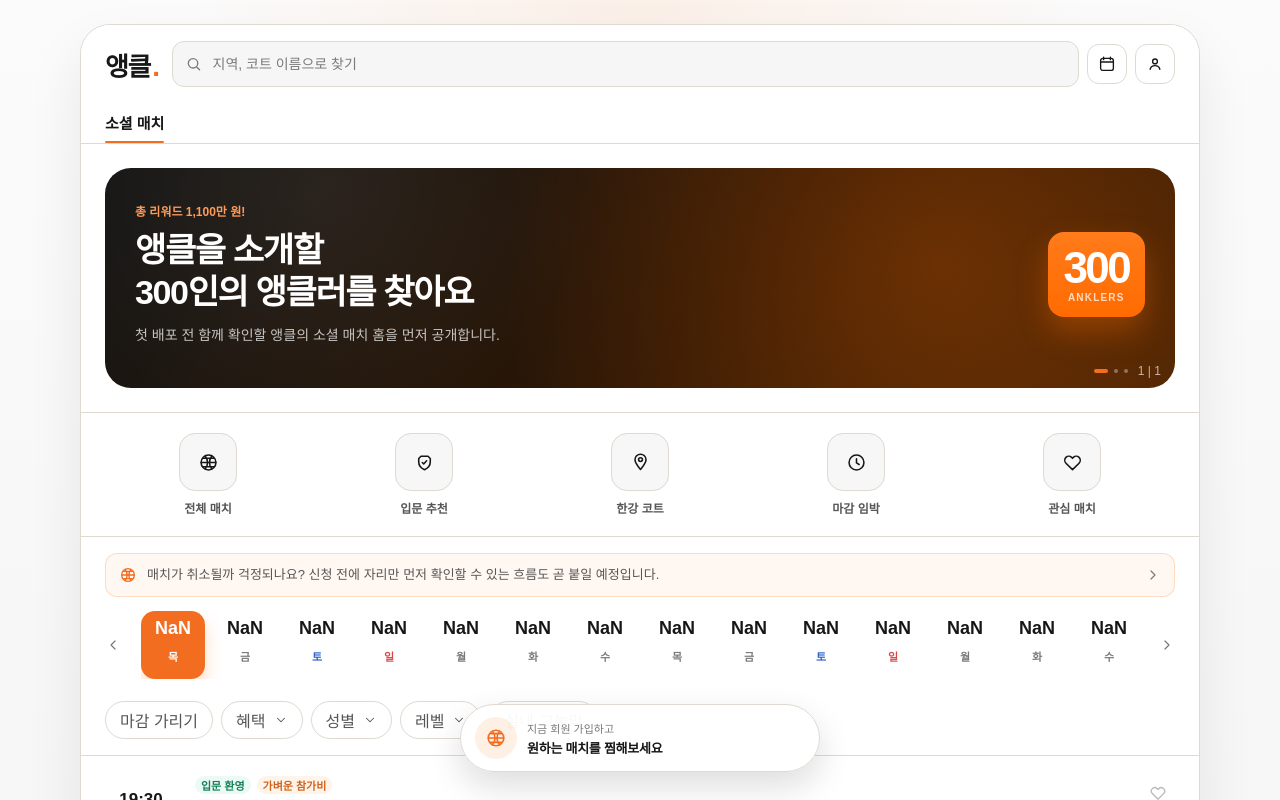
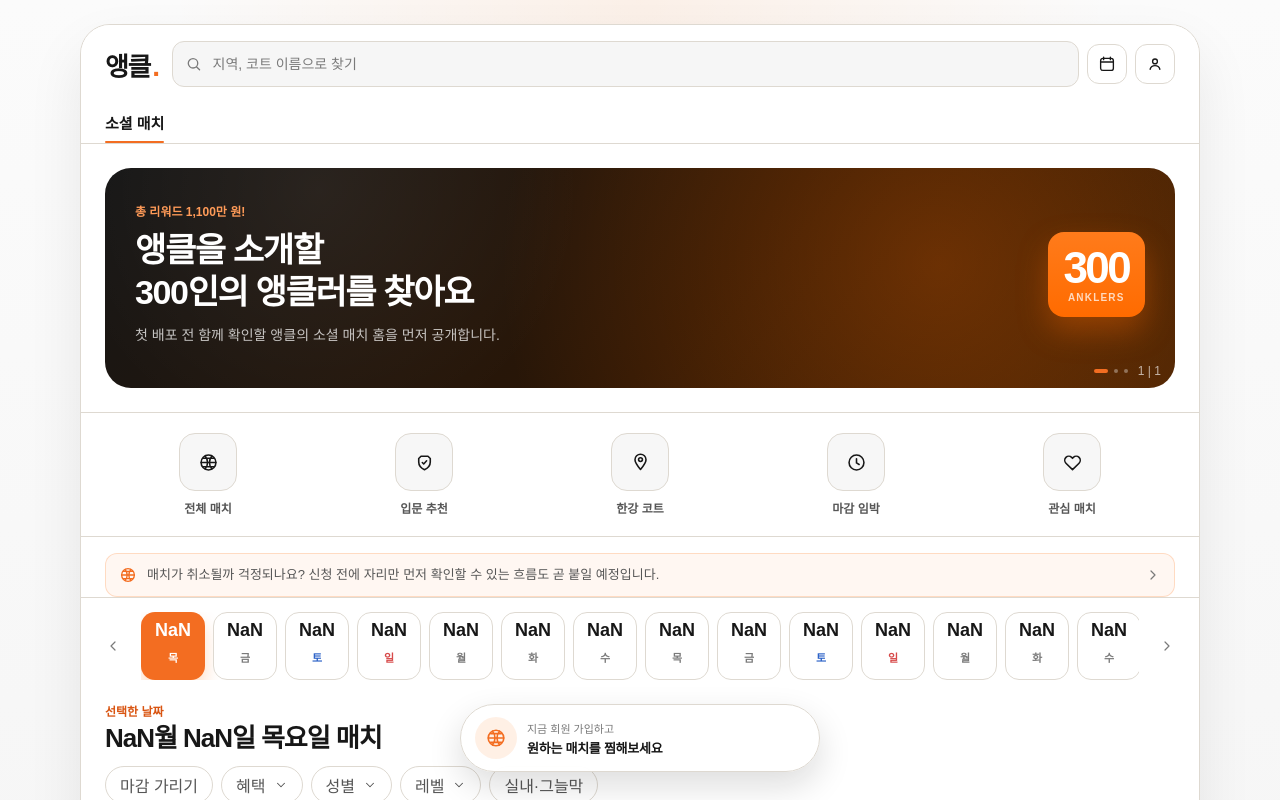
Before and after one commit to cba700/Ankle, a Next.js app: page / in a window 1280 px wide. Shown: the top 800 px of the page. Built offline with nearby package versions, Linux system fonts and the light colour scheme.

Commit message:
날짜 선택 영역 가시성 보강

```diff
--- a/src/components/home/home-date-picker.module.css
+++ b/src/components/home/home-date-picker.module.css
@@ -5,6 +5,7 @@
   gap: 8px;
   padding: 12px 8px 8px;
   background: #fff;
+  border-top: 1px solid var(--line);
 }
 
 .arrowButton {
@@ -42,13 +43,14 @@
   gap: 4px;
   min-height: 60px;
   padding: 8px 6px;
-  border: 0;
+  border: 1px solid var(--line);
   border-radius: 14px;
-  background: transparent;
+  background: #fff;
   color: var(--text-primary);
 }
 
 .chipActive {
+  border-color: transparent;
   background: var(--accent);
   box-shadow: 0 10px 18px rgba(255, 107, 0, 0.24);
 }
--- a/src/components/home/home-page.module.css
+++ b/src/components/home/home-page.module.css
@@ -17,6 +17,28 @@
   display: grid;
 }
 
+.dateSummary {
+  display: grid;
+  gap: 4px;
+  padding: 10px 16px 0;
+  background: #fff;
+}
+
+.dateSummaryEyebrow {
+  margin: 0;
+  color: var(--accent-strong);
+  font-size: 12px;
+  font-weight: 700;
+}
+
+.dateSummaryTitle {
+  margin: 0;
+  color: var(--text-primary);
+  font-size: 22px;
+  line-height: 1.2;
+  letter-spacing: -0.04em;
+}
+
 @media (min-width: 768px) {
   .page {
     padding: 24px 24px 132px;
@@ -28,4 +50,12 @@
     border-radius: 30px;
     box-shadow: 0 26px 56px rgba(17, 17, 17, 0.08);
   }
+
+  .dateSummary {
+    padding: 12px 24px 0;
+  }
+
+  .dateSummaryTitle {
+    font-size: 26px;
+  }
 }
--- a/src/components/home/home-page.tsx
+++ b/src/components/home/home-page.tsx
@@ -25,6 +25,7 @@ export function HomePage({ matches, dates }: HomePageProps) {
   const [activeFilterIds, setActiveFilterIds] = useState<string[]>([]);
 
   const matchRows = buildHomeMatchRows(matches);
+  const selectedDate = dates.find((date) => date.key === selectedDateKey) ?? dates[0];
   const hideClosed = activeFilterIds.includes("hideClosed");
   const visibleRows = matchRows.filter((row) => {
     if (row.dateKey !== selectedDateKey) {
@@ -67,6 +68,12 @@ export function HomePage({ matches, dates }: HomePageProps) {
             onSelect={setSelectedDateKey}
             selectedDateKey={selectedDateKey}
           />
+          <section className={styles.dateSummary}>
+            <p className={styles.dateSummaryEyebrow}>선택한 날짜</p>
+            <h2 className={styles.dateSummaryTitle}>
+              {selectedDate.month}월 {selectedDate.day}일 {selectedDate.weekdayLong} 매치
+            </h2>
+          </section>
           <HomeFilterBar
             activeFilterIds={activeFilterIds}
             items={HOME_FILTERS}
```
